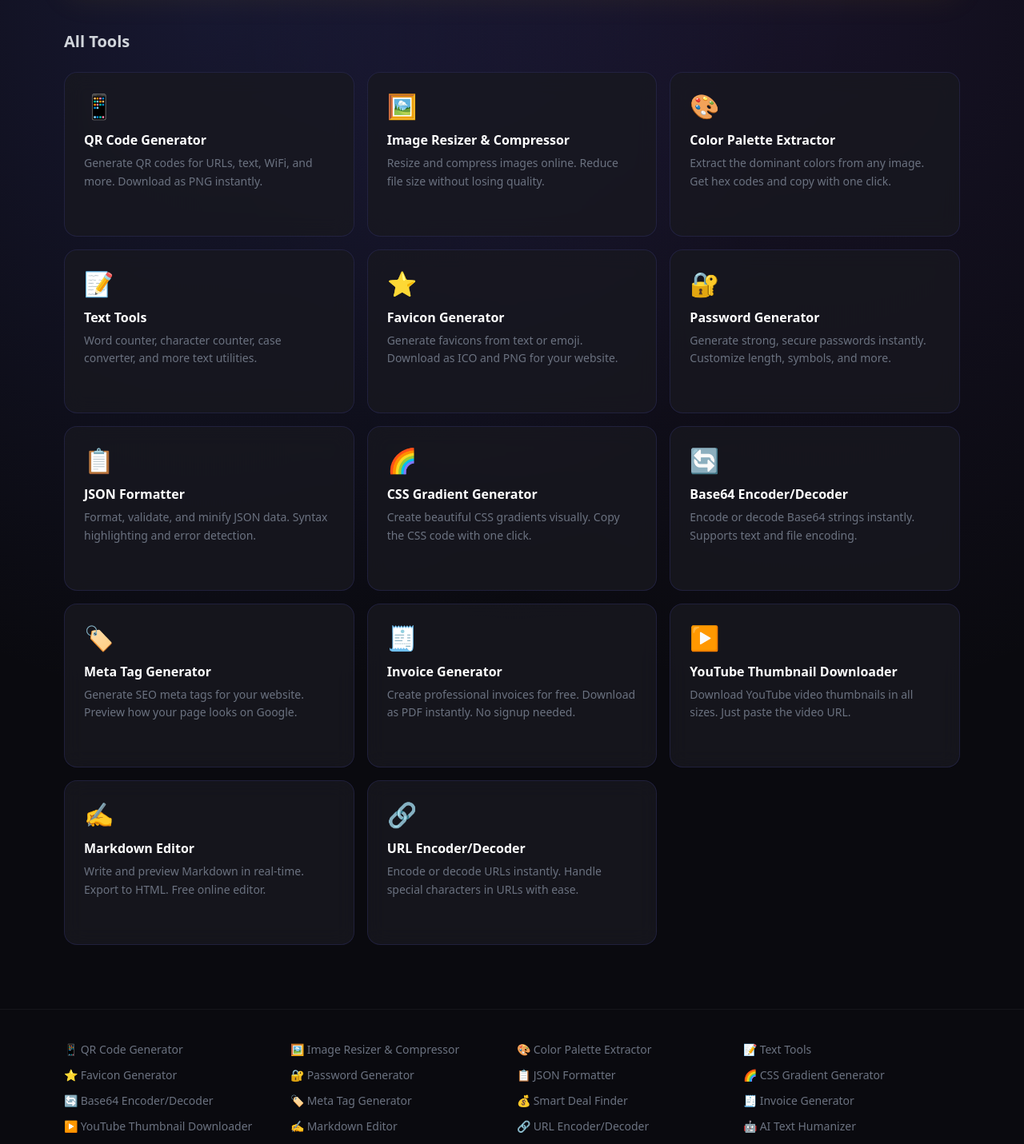
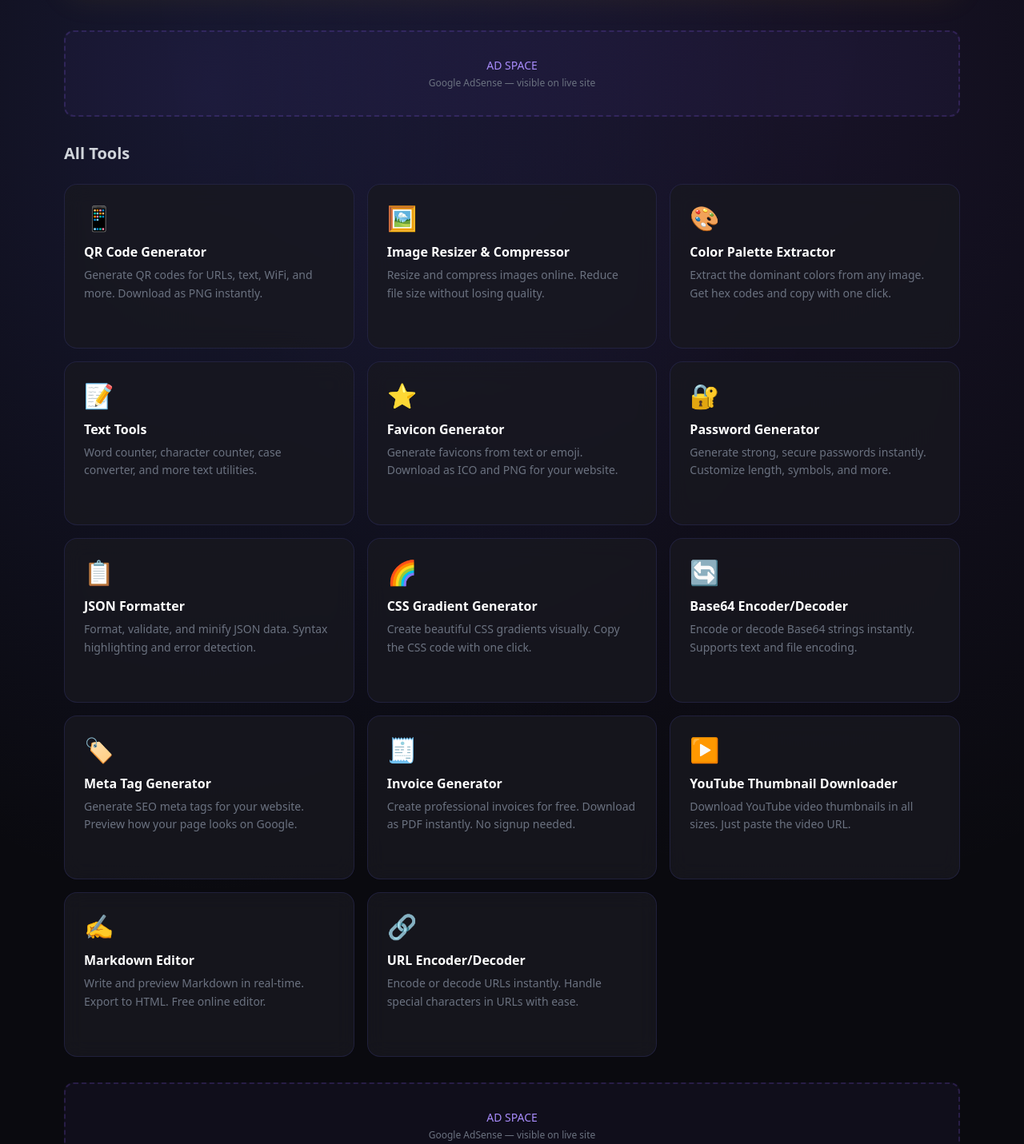
Before and after one commit to aliabbas90/freeonlinetoolspro.com, a Next.js app: page / in a window 1280 px wide. Shown: the part 1386-2817 px from the top of the page at 80% size. Built offline with nearby package versions, Linux system fonts and the light colour scheme; no server answers.

Commit message:
Add ad slots to homepage: between featured tools and grid, and after grid

```diff
--- a/app/page.tsx
+++ b/app/page.tsx
@@ -1,6 +1,7 @@
 import Link from "next/link";
 import { tools } from "@/lib/tools-registry";
 import ToolCard from "@/components/ToolCard";
+import AdSlot from "@/components/AdSlot";
 
 export default function Home() {
   const featured = ["deal-finder", "ai-humanizer", "rate-my-portfolio", "horoscope"];
@@ -181,6 +182,11 @@ export default function Home() {
         </Link>
       </div>
 
+      {/* Ad between featured and tools */}
+      <div className="mx-auto max-w-6xl px-4">
+        <AdSlot className="mb-8" />
+      </div>
+
       {/* Tools Grid */}
       <div className="mx-auto max-w-6xl px-4 pb-20">
         <h2 className="text-xl font-semibold text-gray-300 mb-6">
@@ -194,6 +200,9 @@ export default function Home() {
             <ToolCard key={tool.slug} tool={tool} />
           ))}
         </div>
+
+        {/* Ad after tools grid */}
+        <AdSlot className="mt-8" />
       </div>
     </div>
   );
```
